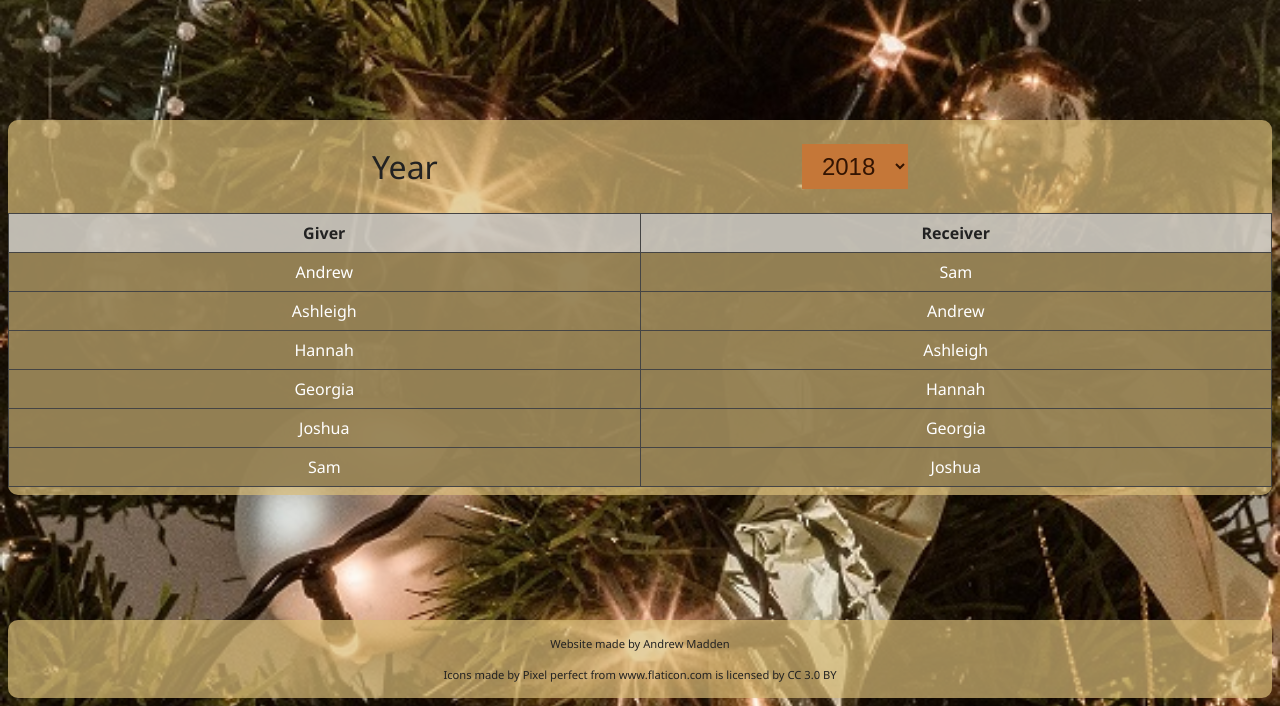
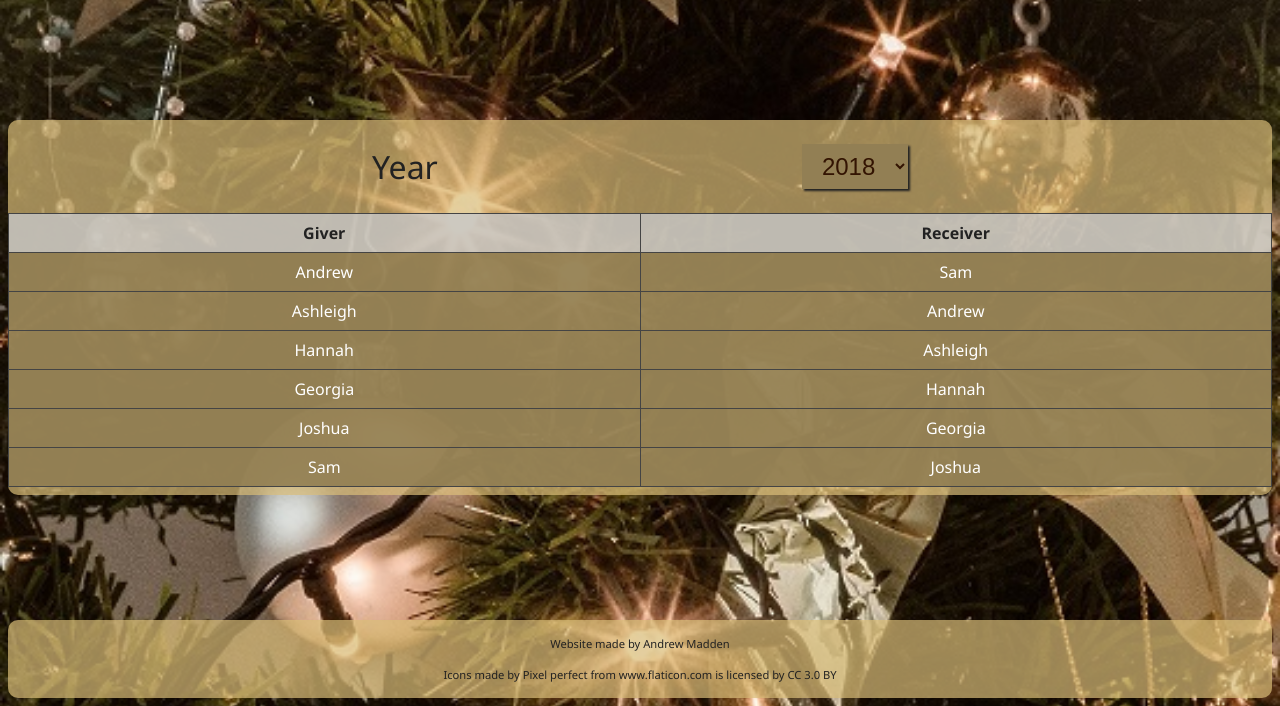
Before and after one commit to andrewmadden/kriskringle, a plain HTML site: page index.html in a window 1280 px wide. Shown: the part 94-800 px from the top of the page. Drawn offline with Linux system fonts and the light colour scheme.

Commit message:
adjusted colours

```diff
--- a/css/style.css
+++ b/css/style.css
@@ -69,8 +69,9 @@ footer {
 
 select {
     color: rgb(51, 20, 2);
-    background-color: #c57738;
+    background-color: rgba(146, 127, 84);
     border: none;
+    box-shadow: 2px 2px 2px #222;
     padding: 0.5rem 1rem;
     font-size: 1.5rem;
     /* width: 200px; */
```
